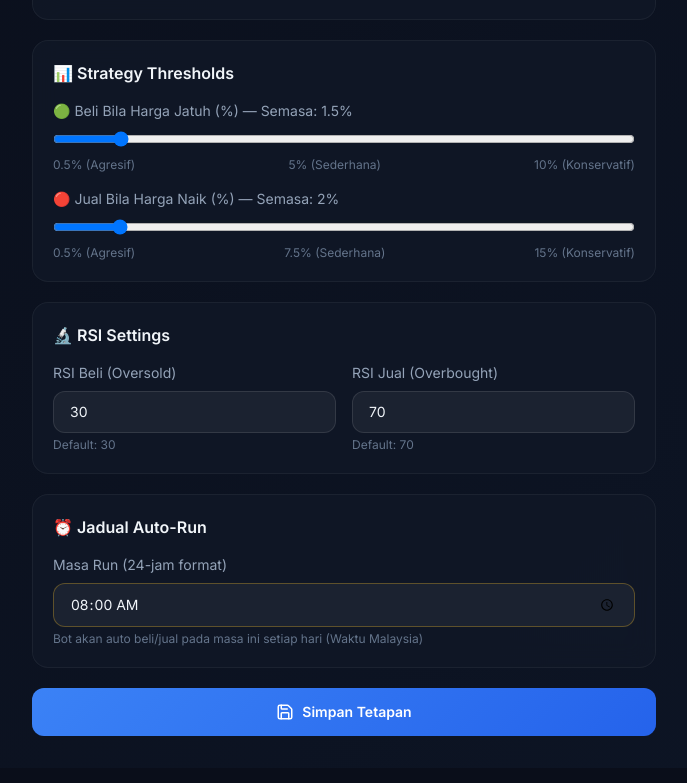
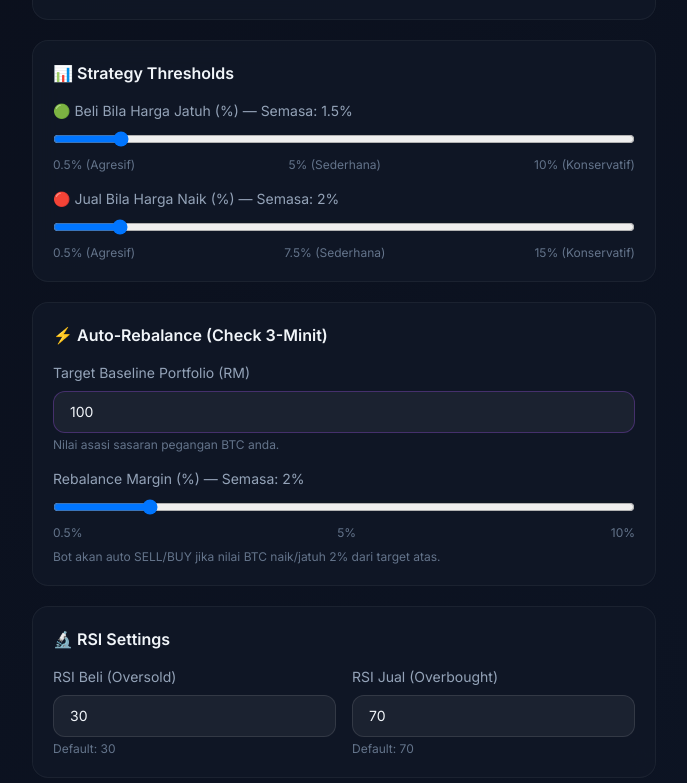
Before and after one commit to hdanial211/investment-ai, a Next.js app in the folder frontend/: page /settings in a window 1280 px wide. Shown: the part 543-1326 px from the top of the page, without its empty margins (296-983 px from the left). Built offline with nearby package versions, Linux system fonts and the light colour scheme; no server answers.

Commit message:
v1.0.6 - Expose Rebalance setting on Frontend and fix Dashboard next run info

```diff
--- a/frontend/src/app/settings/page.tsx
+++ b/frontend/src/app/settings/page.tsx
@@ -15,6 +15,8 @@ export default function SettingsPage() {
     schedule_time: "08:00",
     max_capital_myr: 100.0,
     bot_enabled: true,
+    target_baseline_myr: 100.0,
+    rebalance_margin_pct: 2.0,
   });
   const [loading, setLoading] = useState(true);
   const [saving, setSaving] = useState(false);
@@ -141,6 +143,35 @@ export default function SettingsPage() {
               </div>
             </div>
 
+            {/* Rebalance Settings (Fast Polling) */}
+            <div className="glass-card p-5">
+              <h3 className="font-semibold mb-4" style={{ color: "#f1f5f9" }}>⚡ Auto-Rebalance (Check 3-Minit)</h3>
+              <div className="space-y-4">
+                <div>
+                  <label className="block text-sm mb-2" style={{ color: "#94a3b8" }}>Target Baseline Portfolio (RM)</label>
+                  <input type="number" min="10" step="10"
+                    value={settings.target_baseline_myr}
+                    onChange={e => setSettings(s => ({ ...s, target_baseline_myr: parseFloat(e.target.value) }))}
+                    className={inputClass}
+                    style={{ ...inputStyle, border: "1px solid rgba(168,85,247,0.3)" }} />
+                  <p className="text-xs mt-1" style={{ color: "#64748b" }}>Nilai asasi sasaran pegangan BTC anda.</p>
+                </div>
+                <div>
+                  <label className="block text-sm mb-2" style={{ color: "#94a3b8" }}>
+                    Rebalance Margin (%) — Semasa: {settings.rebalance_margin_pct}%
+                  </label>
+                  <input type="range" min="0.5" max="10" step="0.5"
+                    value={settings.rebalance_margin_pct}
+                    onChange={e => setSettings(s => ({ ...s, rebalance_margin_pct: parseFloat(e.target.value) }))}
+                    className="w-full" />
+                  <div className="flex justify-between text-xs mt-1" style={{ color: "#64748b" }}>
+                    <span>0.5%</span><span>5%</span><span>10%</span>
+                  </div>
+                  <p className="text-xs mt-2" style={{ color: "#64748b" }}>Bot akan auto SELL/BUY jika nilai BTC naik/jatuh {settings.rebalance_margin_pct}% dari target atas.</p>
+                </div>
+              </div>
+            </div>
+
             {/* RSI Settings */}
             <div className="glass-card p-5">
               <h3 className="font-semibold mb-4" style={{ color: "#f1f5f9" }}>🔬 RSI Settings</h3>
```
Also changed, not shown: 2 other files (tests, documents, lock files or other folders).
